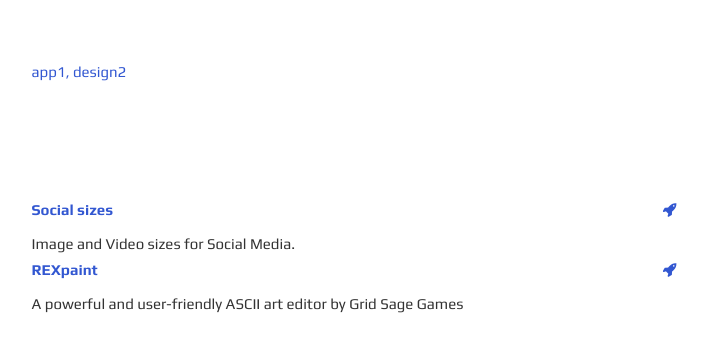
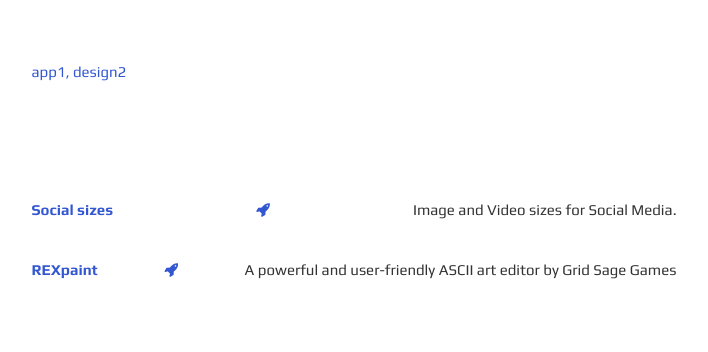
Before and after one commit to umtksa/links, a Jekyll site: the page built from index.html, in a window 1280 px wide. Shown: the top 352 px of the page, without its empty margins (286-994 px from the left). Built offline with Jekyll 4.4.1, drawn with Linux system fonts in a browser that asks for light colours.

Commit message:
Update index.html

```diff
--- a/index.html
+++ b/index.html
@@ -36,10 +36,12 @@ layout: default
     <ul>
         {% for post in site.posts %}
         <li>
-		<a href="{{ post.link }}">{{ post.title }}</a><a href="{{ site.url }}{{ site.baseurl }}{{ post.url }}" target="_blank"><i class="fa fa-rocket" aria-hidden="true"></i></a>
+		<a href="{{ post.link }}" target="_blank">{{ post.title }}</a><a href="{{ site.url }}{{ site.baseurl }}{{ post.url }}"><i class="fa fa-rocket" aria-hidden="true"></i></a>
+    <p>{{ post.summary }}</p>
+
         </li>
-        <p>{{ post.summary }}</p>
+        <br>
         {% endfor %}
     </ul>
-    <br>
+
 </section>
```
